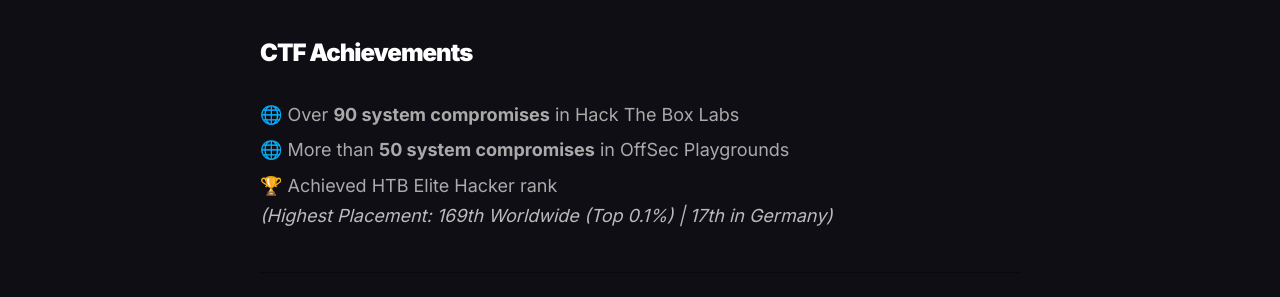
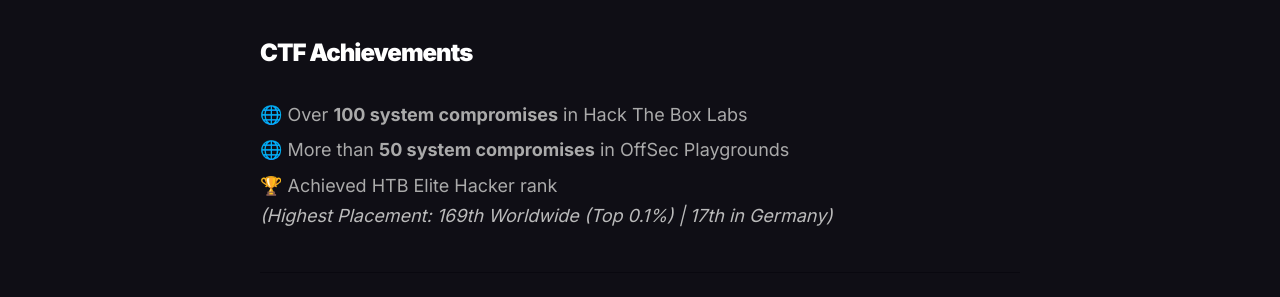
Before and after one commit to Vorkharium/vorkharium.github.io, a Jekyll site: the page built from _pages/about.md, in a window 1280 px wide and 900 px high, scrolled down 1015 px. Shown: the part 156-453 px from the top of the window. Built offline with Jekyll 4.4.1, drawn with Linux system fonts in a browser that asks for light colours.

Commit message:
Update about.md

```diff
--- a/_pages/about.md
+++ b/_pages/about.md
@@ -25,7 +25,7 @@
 <div style="margin-top: 30px;">
   <h3 style="color: #ffffff;">CTF Achievements</h3>
   <ul style="list-style: none; padding: 0; margin: 0;">
-    <li style="margin: 5px 0;">🌐 Over <strong>90 system compromises</strong> in Hack The Box Labs</li>
+    <li style="margin: 5px 0;">🌐 Over <strong>100 system compromises</strong> in Hack The Box Labs</li>
     <li style="margin: 5px 0;">🌐 More than <strong>50 system compromises</strong> in OffSec Playgrounds</li>
     <li style="margin: 5px 0;">🏆 Achieved HTB Elite Hacker rank
        <br><span style="font-style: italic; color: #bbb;">(Highest Placement: 169th Worldwide (Top 0.1%) | 17th in Germany)</span>
```
